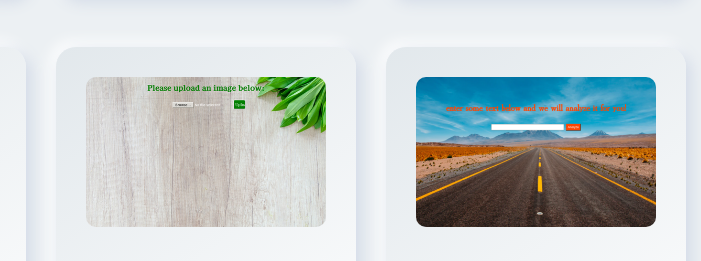
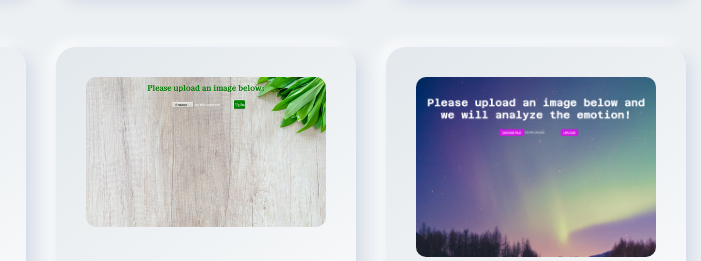
Before and after one commit to JackieReganDev/new-portfolio, a plain HTML site: page index.html in a window 1280 px wide. Shown: the part 2069-2330 px from the top of the page, 579-1280 px from the left. Drawn offline with Linux system fonts and the light colour scheme; files whose address does not match are found by name.

Commit message:
added thumb

```diff
--- a/index.html
+++ b/index.html
@@ -410,7 +410,7 @@
                             <div class="inner">
                                 <div class="thumbnail">
                                     <a href="javascript:void(0)">
-                                        <a href="https://emotion-chex.herokuapp.com/" target="_blank"><img src="assets\images\portfolio\thumbs\text-analyze-ss.png" alt="Personal Portfolio Images"></a>
+                                        <a href="https://emotion-chex.herokuapp.com/" target="_blank"><img src="assets\images\portfolio\thumbs\emotion-chex-thumb.jpg" alt="Personal Portfolio Images"></a>
                                     </a>
                                 </div>
                                 <div class="content">
```
Also changed, not shown: assets/images/portfolio/thumbs/emotion-chex-thumb.jpg (added).
